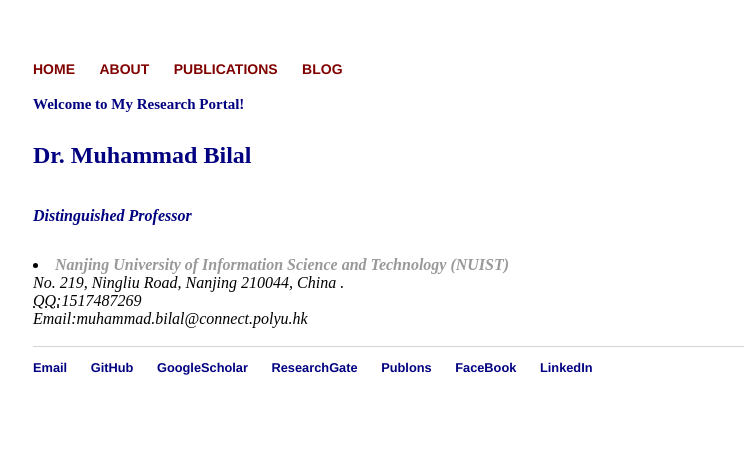
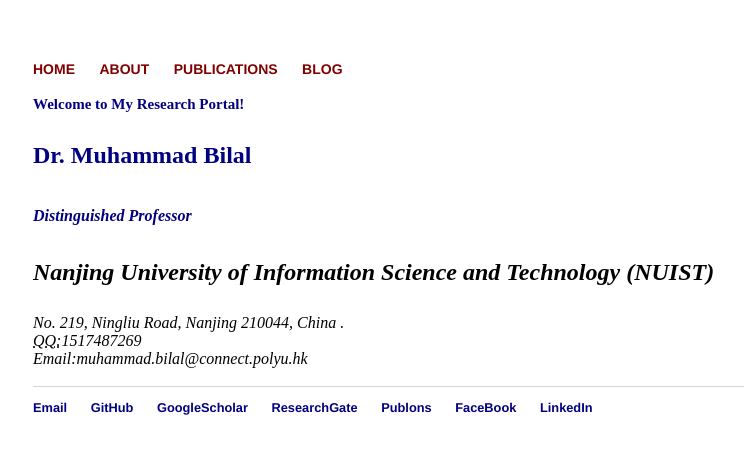
Before and after one commit to rs-DrBilal/rsbilal.github.io, a Jekyll site: the page built from index.html, in a window 1280 px wide. Shown: the top 454 px of the page, without its empty margins (159-903 px from the left). Built offline with Jekyll 4.4.1, drawn with Linux system fonts in a browser that asks for light colours.

Commit message:
Update index.html

```diff
--- a/index.html
+++ b/index.html
@@ -7,7 +7,7 @@
 	<p <li><a href="http://ocean.nuist.edu.cn/muhammadbilal" style="color: NAVY"><strong>Dr. Muhammad Bilal</strong></a><br></p>
 		<p <li><a href="http://ocean.nuist.edu.cn"style="color: NAVY;font-size:16px"><strong><em>Distinguished Professor</em></strong></a></p>
 					<address>
-		<li><a href="https://en.nuist.edu.cn"><strong>Nanjing University of Information Science and Technology (NUIST)</strong></a><br>
+	<p <li><a href="https://en.nuist.edu.cn" style="color: black"><strong>Nanjing University of Information Science and Technology (NUIST)</strong></a><br></p>
 					No. 219, Ningliu Road, Nanjing 210044, China .<br>
 					<abbr title="QQ">QQ:</abbr>1517487269<br>
 					<span class="obfuscate">Email:muhammad.bilal@connect.polyu.hk</span>
```
